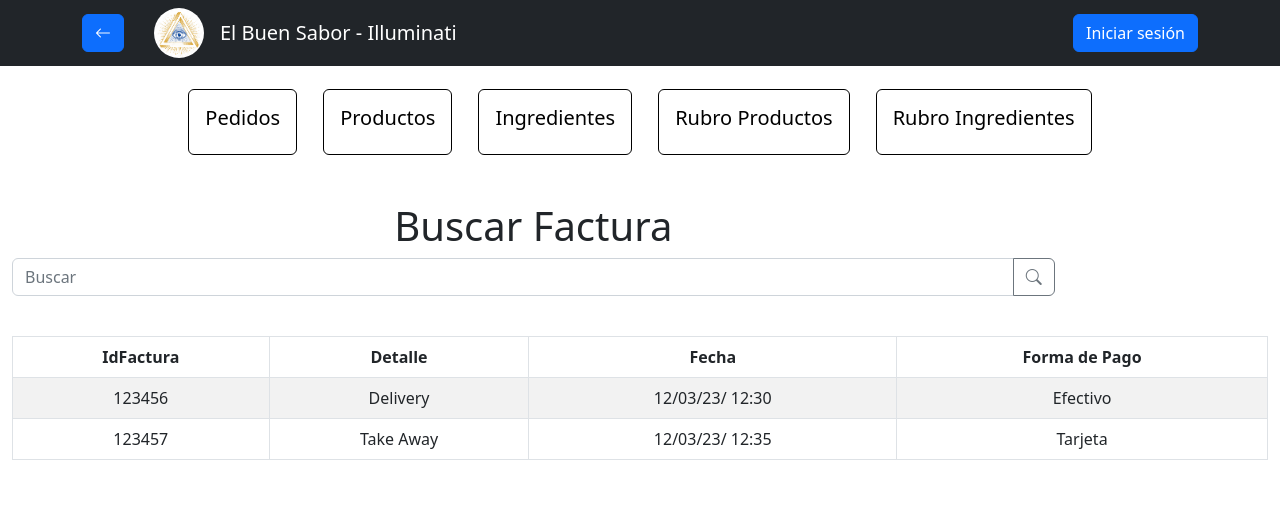
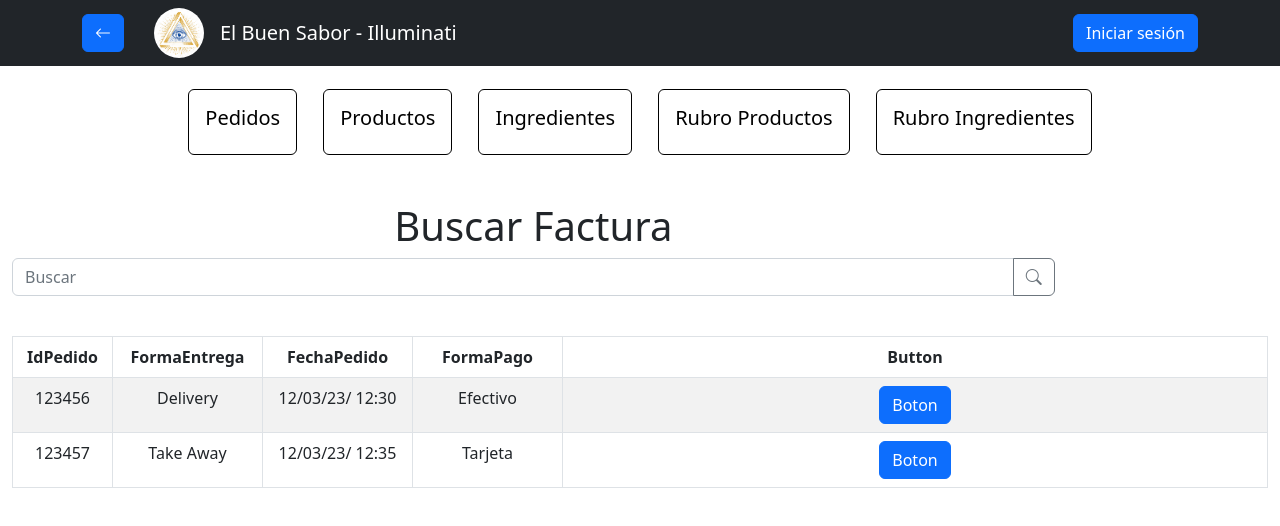
Before and after one commit to RamaHualpusher/Illuminati-ElBuenSabor-Frontend, a React (Create React App) app: page /cocinero in a window 1280 px wide. Both pictures are taken after a click on the button "Pedidos". Shown: the top 526 px of the page. Built offline with nearby package versions, Linux system fonts and the light colour scheme.

Commit message:
implementacion de tabla generica en Bill.tsx

```diff
--- a/src/components/Bill/Bill.tsx
+++ b/src/components/Bill/Bill.tsx
@@ -1,7 +1,8 @@
 import { cashierOrder } from '../../interface/interfaces';
 import React, { useState, useEffect } from 'react'
-import BillTable from './BillTable/BillTable';
 import { Container, Row, Col, InputGroup, Button, FormControl } from 'react-bootstrap';
+import { TablaGeneric } from '../TableGeneric/TableGeneric';
+
 
 interface BillProps { }
 
@@ -9,6 +10,18 @@ const Bill: React.FC<BillProps> = () => {
   const [order, setOrder] = useState<cashierOrder[]>([]);
   const [orderComplete, setOrderComplete] = useState<cashierOrder[]>([]);
   const [search, setSearch] = useState("");
+  const columns = [
+    { label: "IdPedido", width: 100 },
+    { label: "FormaEntrega", width: 150 },
+    { label: "FechaPedido", width: 150 },
+    { label: "FormaPago", width: 150 }
+  ];
+  const data = order.map((item) => [
+    item.IdPedido.toString(),
+    item.FormaEntrega.toString(),
+    item.FechaPedido?.toString(),
+    item.FormaPago.toString()
+  ]);
 
   useEffect(() => {
     const fetchData = async () => {
@@ -68,7 +81,7 @@ const Bill: React.FC<BillProps> = () => {
         </Row>
         <Row className='mt-3'>
           <Col>
-            <BillTable orders={order} />
+            <TablaGeneric columns={columns} data={data} showButton={true} />
           </Col>
         </Row>
       </Container>
--- a/src/components/TableGeneric/TableGeneric.tsx
+++ b/src/components/TableGeneric/TableGeneric.tsx
@@ -1,26 +1,29 @@
+import React from 'react';
+import { Table } from 'react-bootstrap';
+
 interface Column {
   label: string;
-    width?: string|number;
+  width?: string | number;
 }
 
 interface Props {
   columns: Column[];
   data: string[][];
+  showButton?: boolean;
 }
 
-  export const TablaGeneric: React.FC<Props> = ({ columns, data }) => {
+export const TablaGeneric: React.FC<Props> = ({ columns, data, showButton }) => {
   return (
     <div>
-        <table>
+      <Table striped bordered hover>
         <thead>
           <tr>
             {columns.map((column, index) => (
               <th key={index} style={{ width: column.width }}>
                 {column.label}
               </th>
-
             ))}
-              <th>Button</th>
+            {showButton && <th>Button</th>}
           </tr>
         </thead>
         <tbody>
@@ -29,12 +32,11 @@ interface Column {
               {row.map((cell, cellIndex) => (
                 <td key={cellIndex}>{cell}</td>
               ))}
-                <td><button>Boton</button></td>
+              {showButton && <td><button className="btn btn-primary">Boton</button></td>}
             </tr>
           ))}
-
         </tbody>
-        </table>
+      </Table>
     </div>
   );
 };
--- a/src/interface/interfaces.ts
+++ b/src/interface/interfaces.ts
@@ -17,6 +17,7 @@ export interface OrderIngredient {
 
 
 export interface cashierOrder {
+  Total: any;
   IdPedido: number;
   FechaPedido: string;
   FormaEntrega: string;
```
Lines whose indentation alone changed are shown as unchanged.
